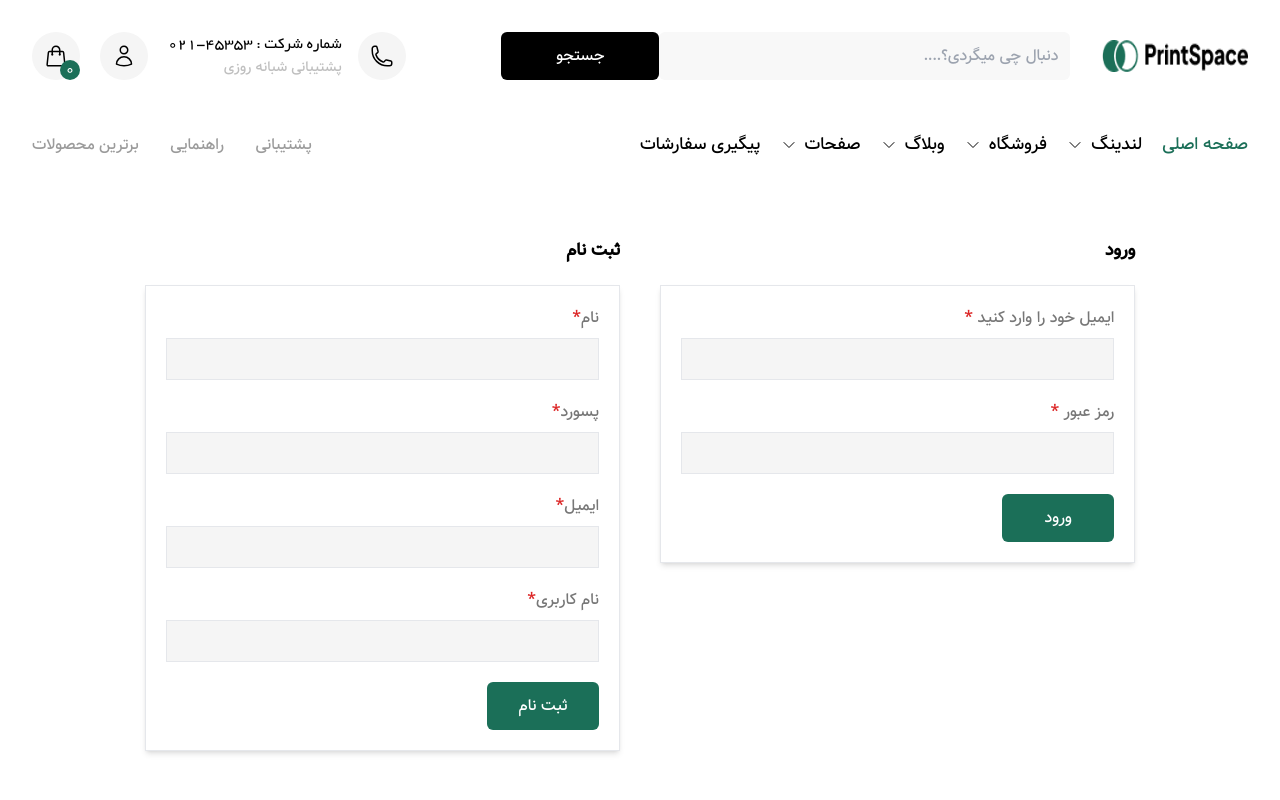
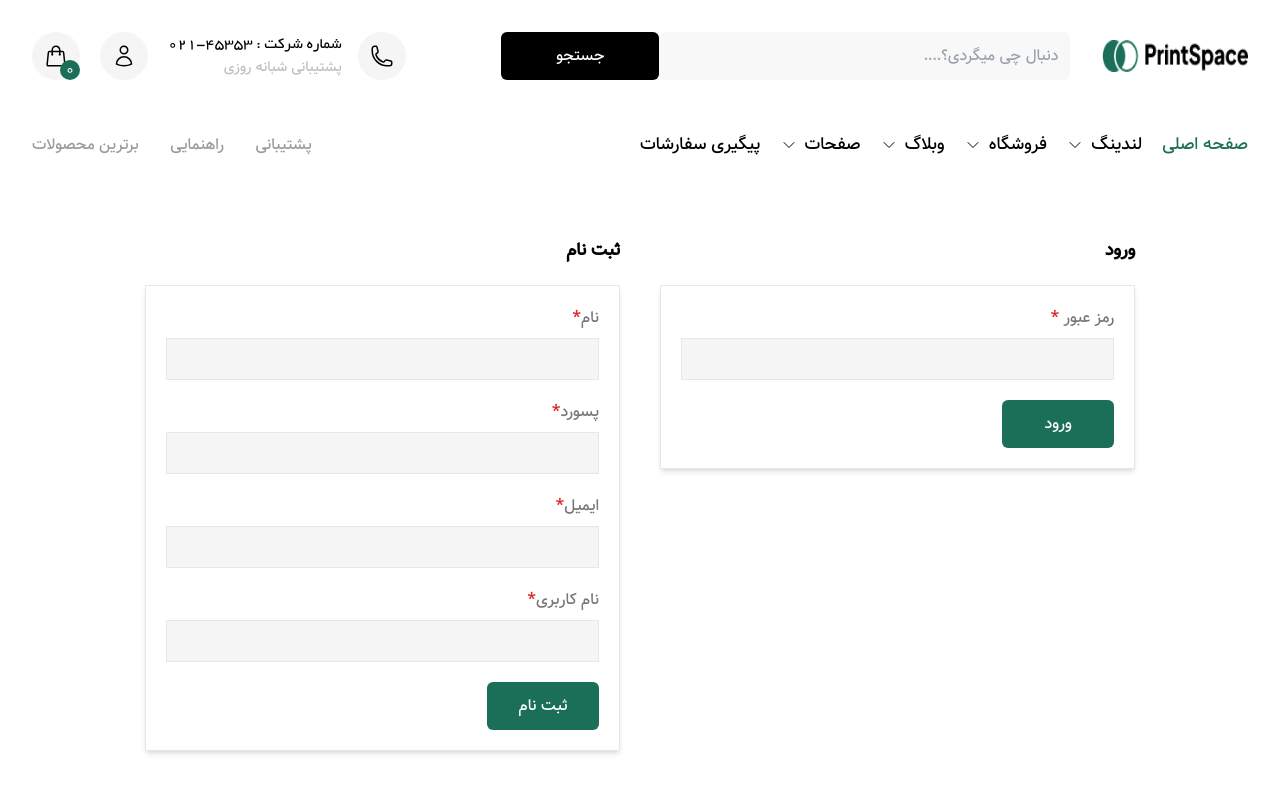
Before and after one commit to undefinedUser1381/printspace.github.io, a React (Vite) app: page /Register in a window 1280 px wide. Shown: the top 800 px of the page. Built offline with nearby package versions, Linux system fonts and the light colour scheme.

Commit message:
Developing register and login to website

```diff
--- a/src/pages/register/Register.jsx
+++ b/src/pages/register/Register.jsx
@@ -1,9 +1,32 @@
 import { useState } from "react"
 export default function Register() {
 
-  const [register,setRegister] = useState("");
-  const [login,setLogin] = useState("");
+  const [name,setName] = useState("");
+  const [password,setPassword] = useState("");
   const [email,setEmail] = useState("");
+  const [username,setUserName] = useState("");
+  const [loginPass,setLoginPass] = useState("");
+
+  const submitUserHandler = (e) => {
+      e.preventDefault();
+
+      const newUser = {
+         name,
+         password,
+         email,
+         username
+      }
+
+      fetch("http://localhost:4000/users",{
+        method : "POST",
+        headers:{
+          "Content-Type" : "application/json"
+        },
+        body:JSON.stringify(newUser)
+      })
+      .then(res => console.log(res))
+
+  }
 
   return (
      <section className="mt-20">
@@ -12,38 +35,34 @@ export default function Register() {
                <div className="w-[45%]">
                  <h4 className="font-Samim font-bold text-[1.1rem]">ورود</h4>
                  <div className="flex mt-5 shadow-md flex-col justify-start gap-5 border p-5">
-                   <div className="flex flex-col gap-2">
-                     <label htmlFor="" className="font-Samim text-[#777]">ایمیل خود را وارد کنید <span className="text-red-600">*</span></label>
-                     <input type="text" className="transition focus:border-[#1B6F58] w-[100%] p-2 outline-none border bg-[#F5F5F5]"/>
-                   </div>
-                   <div className="flex flex-col gap-2">
+                   <form className="flex flex-col gap-2">
                      <label htmlFor="" className="font-Samim text-[#777]">رمز عبور <span className="text-red-600">*</span></label>
-                     <input type="text" className="transition focus:border-[#1B6F58] w-[100%] p-2 outline-none border bg-[#F5F5F5]"/>
-                   </div>
+                     <input type="text" value={loginPass} onChange={(e) => setUserName(e.target.value)} className="transition focus:border-[#1B6F58] w-[100%] p-2 outline-none border bg-[#F5F5F5]"/>
+                   </form>
                    <button className="bg-[#1B6F58] text-center text-white p-3 font-Samim rounded-md w-28 cursor-pointer">ورود</button>
                  </div>
                </div>
                <div className="w-[45%]">
                 <h4 className="font-Samim font-bold text-[1.1rem]">ثبت نام</h4>
-                 <div className="flex flex-col shadow-md gap-5 border p-5 justify-start mt-5">
+                 <form onSubmit={(e) => submitUserHandler(e)} className="flex flex-col shadow-md gap-5 border p-5 justify-start mt-5">
                     <div className="flex flex-col gap-2">
                      <label htmlFor="" className="font-Samim text-[#777]">نام<span className="text-red-600">*</span></label>
-                     <input type="text" className="transition focus:border-[#1B6F58] w-[100%] p-2 outline-none border bg-[#F5F5F5]"/>
+                     <input type="text" value={name} onChange={(e) => setName(e.target.value)} className="transition focus:border-[#1B6F58] w-[100%] p-2 outline-none border bg-[#F5F5F5]"/>
                     </div>
                     <div className="flex flex-col gap-2">
                      <label htmlFor="" className="font-Samim text-[#777]">پسورد<span className="text-red-600">*</span></label>
-                     <input type="text" className="transition focus:border-[#1B6F58] w-[100%] p-2 outline-none border bg-[#F5F5F5]"/>
+                     <input type="text" value={password} onChange={(e) => setPassword(e.target.value)} className="transition focus:border-[#1B6F58] w-[100%] p-2 outline-none border bg-[#F5F5F5]"/>
                     </div>
                     <div className="flex flex-col gap-2">
                      <label htmlFor="" className="font-Samim text-[#777]">ایمیل<span className="text-red-600">*</span></label>
-                     <input type="text" className="transition focus:border-[#1B6F58] w-[100%] p-2 outline-none border bg-[#F5F5F5]"/>
+                     <input type="text" value={email} onChange={(e) => setEmail(e.target.value)} className="transition focus:border-[#1B6F58] w-[100%] p-2 outline-none border bg-[#F5F5F5]"/>
                     </div>
                     <div className="flex flex-col gap-2">
                      <label htmlFor="" className="font-Samim text-[#777]">نام کاربری<span className="text-red-600">*</span></label>
-                     <input type="text" className="transition focus:border-[#1B6F58] w-[100%] p-2 outline-none border bg-[#F5F5F5]"/>
+                     <input type="text" value={username} onChange={(e) => setUserName(e.target.value)} className="transition focus:border-[#1B6F58] w-[100%] p-2 outline-none border bg-[#F5F5F5]"/>
                     </div>
                     <button className="bg-[#1B6F58] text-center text-white p-3 font-Samim rounded-md w-28 cursor-pointer">ثبت نام</button>
-                 </div>
+                 </form>
                </div>
             </div>
         </div>
```
